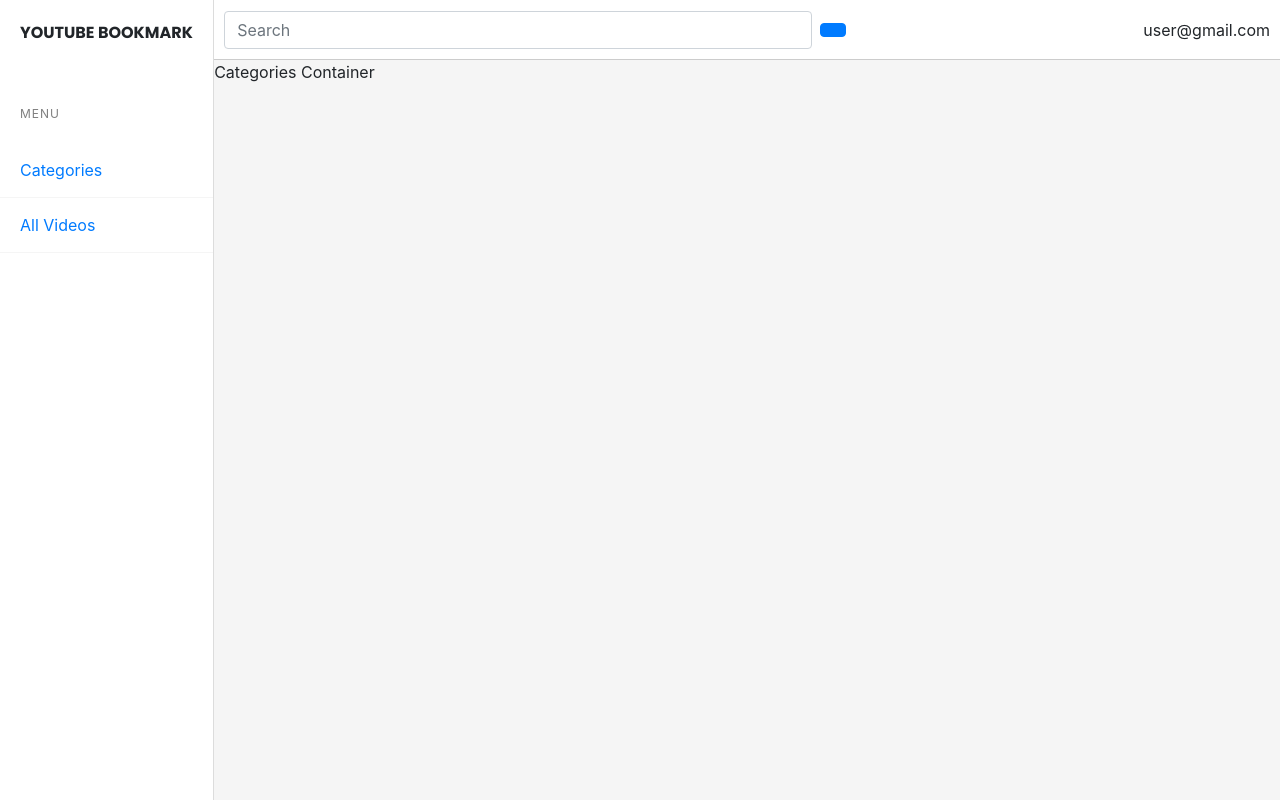
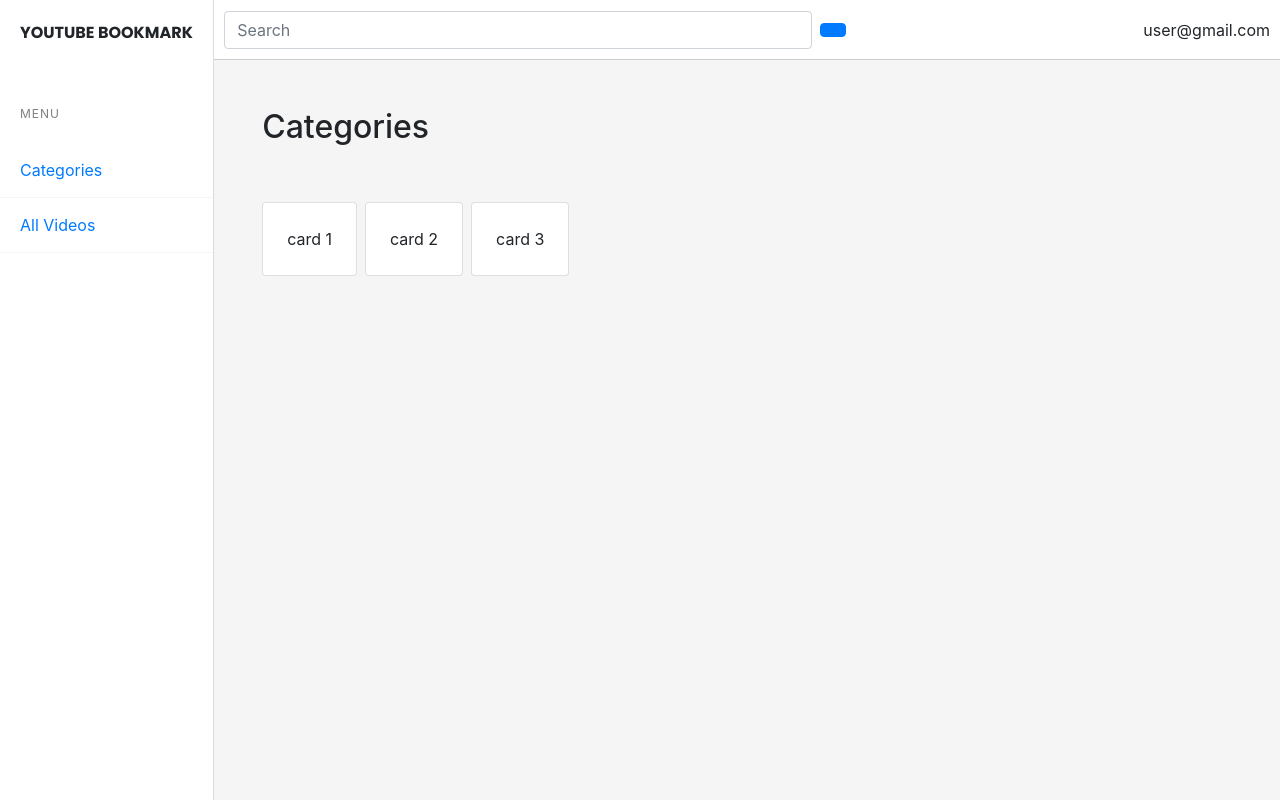
Before and after one commit to Ziayoub/youtubebookmark, a Vue app: page /#/ in a window 1280 px wide. Built offline with nearby package versions, Linux system fonts and the light colour scheme; some icons are missing.

Commit message:
Add categories

```diff
--- a/src/components/CategoriesContainer.vue
+++ b/src/components/CategoriesContainer.vue
@@ -1,6 +1,11 @@
 <template>
-  <div class="d-flex flex-wrap">
-    Categories Container
+  <div class="p-5 d-flex flex-wrap">
+    <h2>Categories</h2>
+    <div class="d-flex w-100 mt-5">
+      <div class="card p-4 mr-2">card 1</div>
+      <div class="card p-4 mr-2">card 2</div>
+      <div class="card p-4 mr-2">card 3</div>
+    </div>
   </div>
 </template>
 
```
